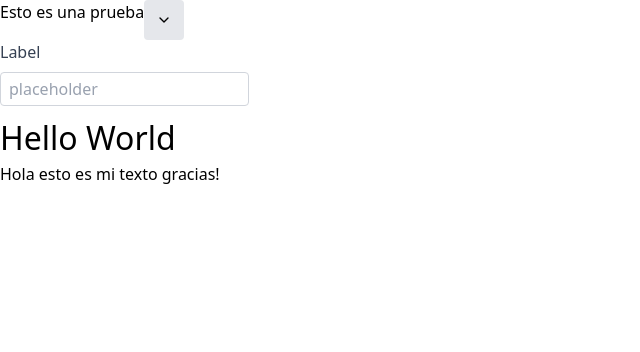
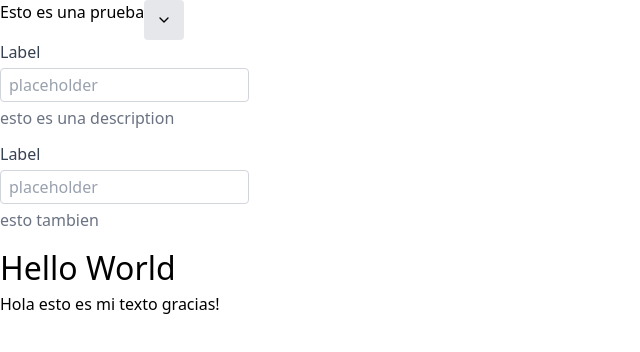
Before and after one commit to manjarcode/manjark, a React (Vite) app: page / in a window 1280 px wide. Shown: the top 352 px of the page, without its empty margins (0-640 px from the left). Built offline with nearby package versions, Linux system fonts and the light colour scheme.

Commit message:
Improved textbox classname prop

```diff
--- a/src/App.tsx
+++ b/src/App.tsx
@@ -20,7 +20,8 @@ function App() {
         </Menu>
       </div>
 
-      <Textbox label='Label' placeholder='placeholder' />
+      <Textbox label='Label' placeholder='placeholder' description='esto es una description' />
+      <Textbox label='Label' placeholder='placeholder' description='esto tambien' />
       <Text.Title as='h1'>Hello World</Text.Title>
       <Text>Hola esto es mi texto gracias!</Text>
     </>
--- a/src/components/textbox/textbox.tsx
+++ b/src/components/textbox/textbox.tsx
@@ -1,23 +1,24 @@
 import { Field } from '@ark-ui/react/field'
 
 export const Textbox = ({label, placeholder, description, className, value, onChange}: TextboxProps) => {
+  const inputClassName = `block border border-gray-300 rounded-sm px-2 py-1 text-black placeholder-gray-400 focus:outline-none focus:ring focus:ring-gray-400/50 mb-1 ${className}`
   return (
-    <Field.Root className={className}>
+    <Field.Root className="mb-3">
       {label &&
-        <Field.Label className="font-medium text-gray-700 block mb-2">
+        <Field.Label className="font-medium text-gray-700 block mb-1">
           {label}
         </Field.Label>
       }
 
       <Field.Input
-        className="block border border-gray-300 rounded-sm px-2 py-1 text-black placeholder-gray-400 focus:outline-none focus:ring focus:ring-gray-400/50 mb-2"
+        className={inputClassName}
         placeholder={placeholder}
         value={value}
         onChange={onChange}
       />
 
       {description &&
-        <Field.HelperText className="block text-gray-500 mb-2">
+        <Field.HelperText className="block text-gray-500">
           {description}
         </Field.HelperText>
       }
```
